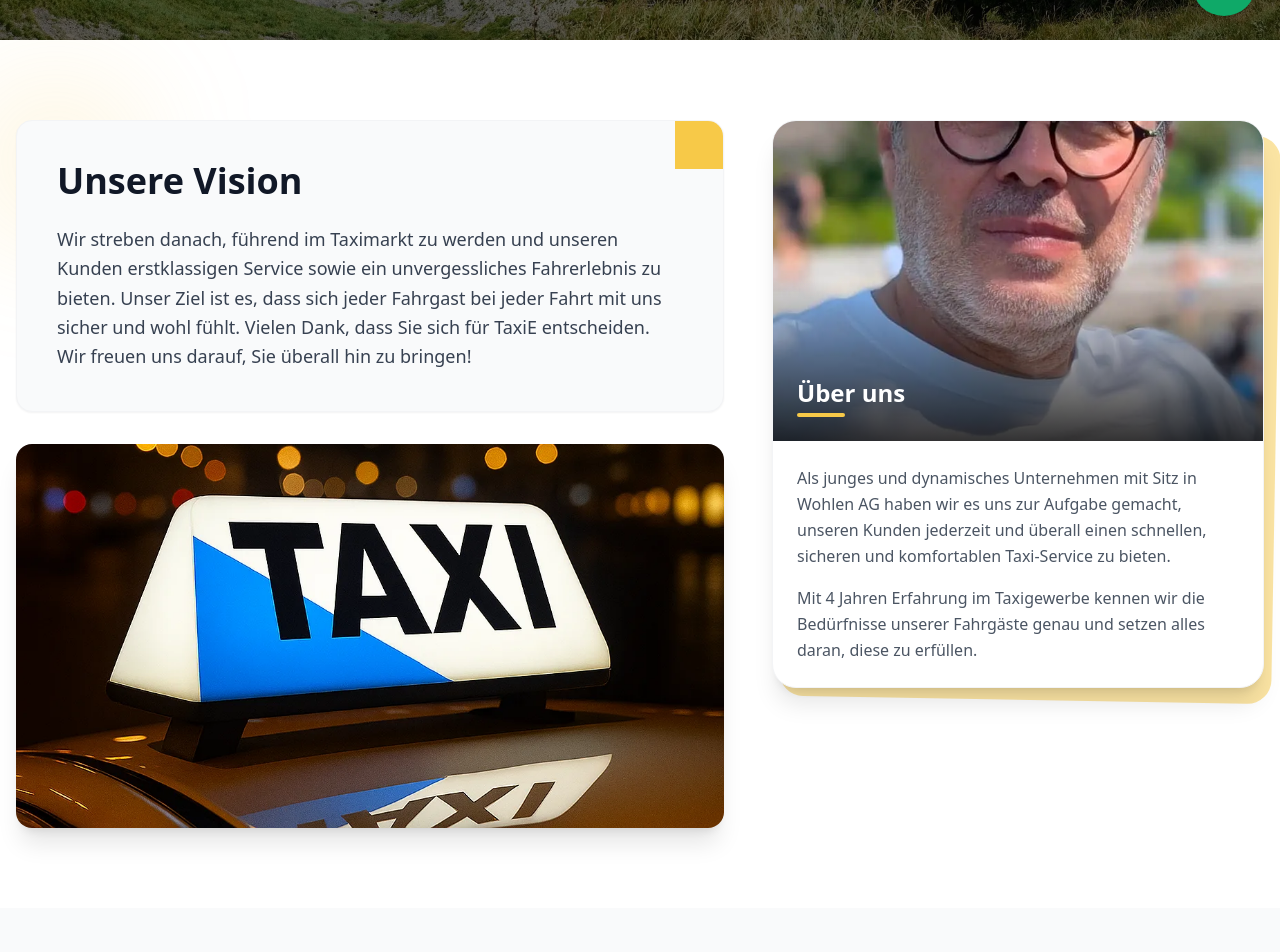
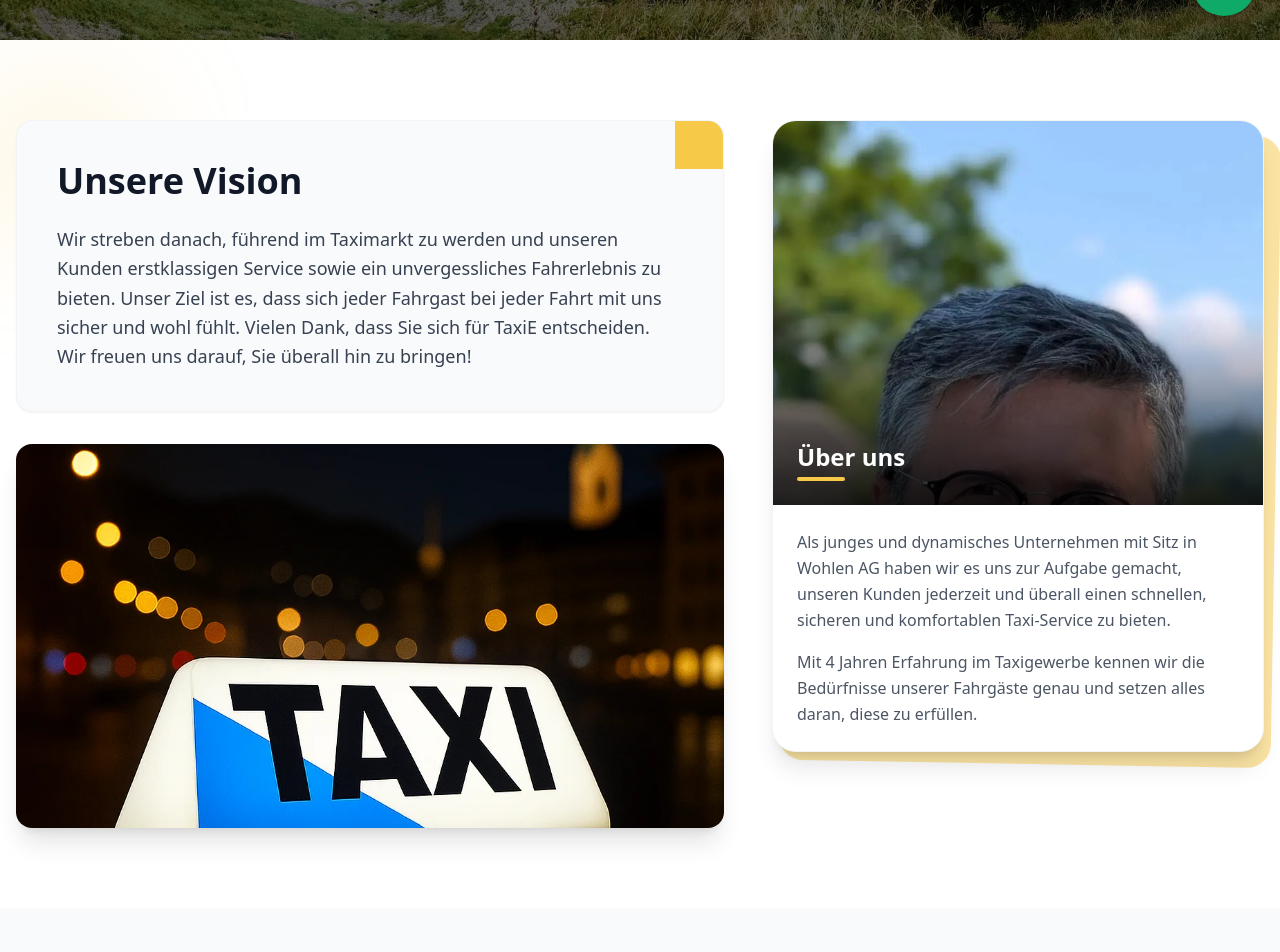
Before and after one commit to teocanKS/taxiech, a Nuxt app: page / in a window 1280 px wide. Shown: the part 760-1712 px from the top of the page. Built offline with nearby package versions, Linux system fonts and the light colour scheme.

Commit message:
UI: Adjust image framing - Right portrait focus, Left balanced zoom

```diff
--- a/pages/index.vue
+++ b/pages/index.vue
@@ -85,7 +85,7 @@ useHead({
 
                     <!-- Image (Enlarged) -->
                     <div class="rounded-2xl overflow-hidden shadow-xl transform hover:scale-[1.01] transition duration-500">
-                            <NuxtImg src="/taksischweiz.webp" alt="Taxi Schweiz" class="w-full h-96 object-cover object-bottom" />
+                            <NuxtImg src="/taksischweiz.webp" alt="Taxi Schweiz" class="w-full h-96 object-cover object-center" />
                     </div>
                 </div>
 
@@ -95,9 +95,9 @@ useHead({
                      <div class="absolute inset-0 bg-action rounded-3xl transform rotate-1 translate-x-3 translate-y-3 opacity-50 h-full"></div>
 
                      <div class="bg-white rounded-3xl shadow-xl overflow-hidden relative z-10 border border-gray-100">
-                        <!-- Reduced Aspect Ratio/Height -->
-                        <div class="h-80 relative overflow-hidden">
-                            <NuxtImg src="/uberuns.webp" alt="Unser Team" class="w-full h-full object-cover object-center" />
+                        <!-- Portrait Focus -->
+                        <div class="h-96 relative overflow-hidden">
+                            <NuxtImg src="/uberuns.webp" alt="Unser Team" class="w-full h-full object-cover object-top" />
                             <div class="absolute inset-0 bg-gradient-to-t from-black/80 via-transparent to-transparent flex flex-col justify-end p-6">
                                 <h2 class="text-2xl font-bold text-white mb-1">Über uns</h2>
                                 <div class="w-12 h-1 bg-action rounded-full"></div>
```
